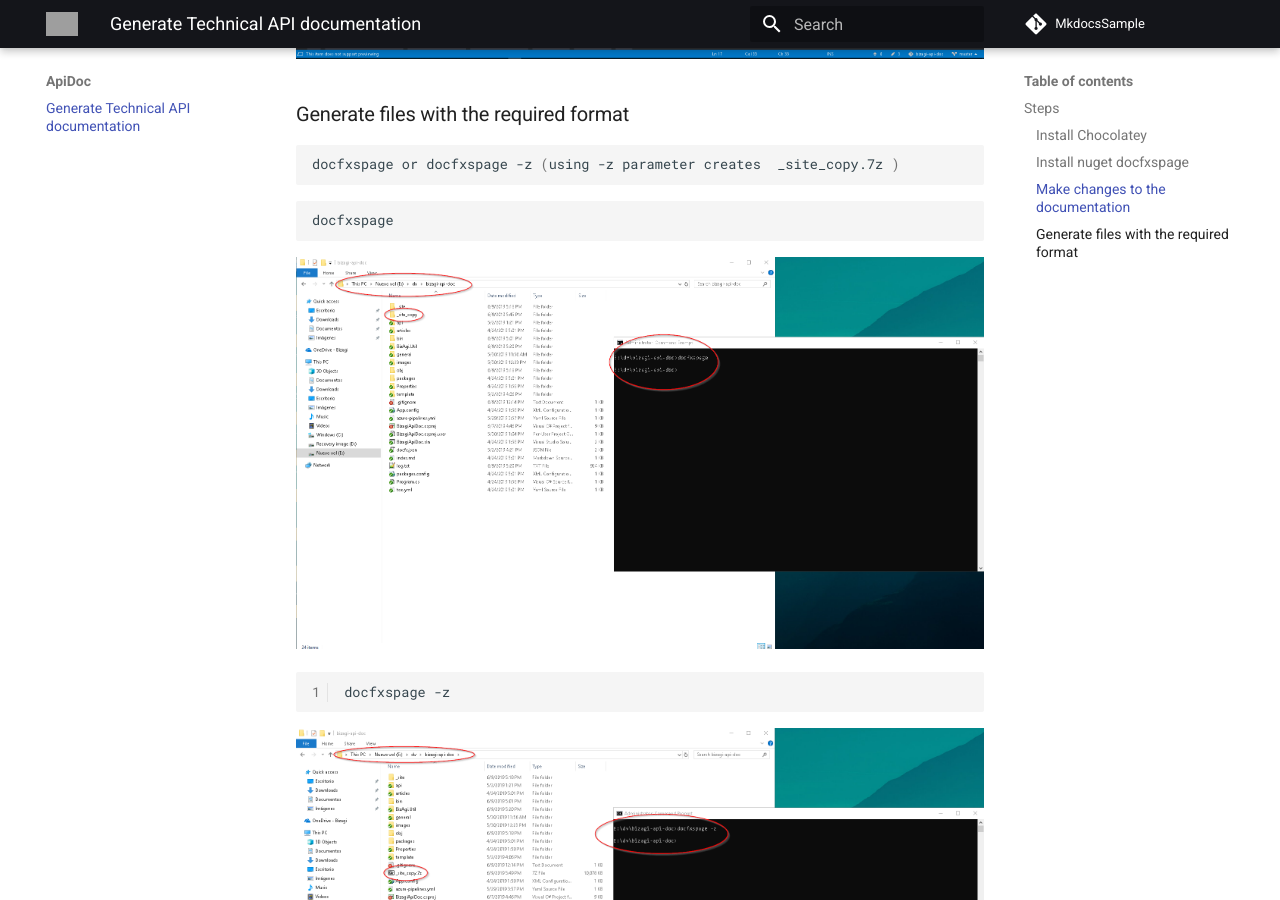
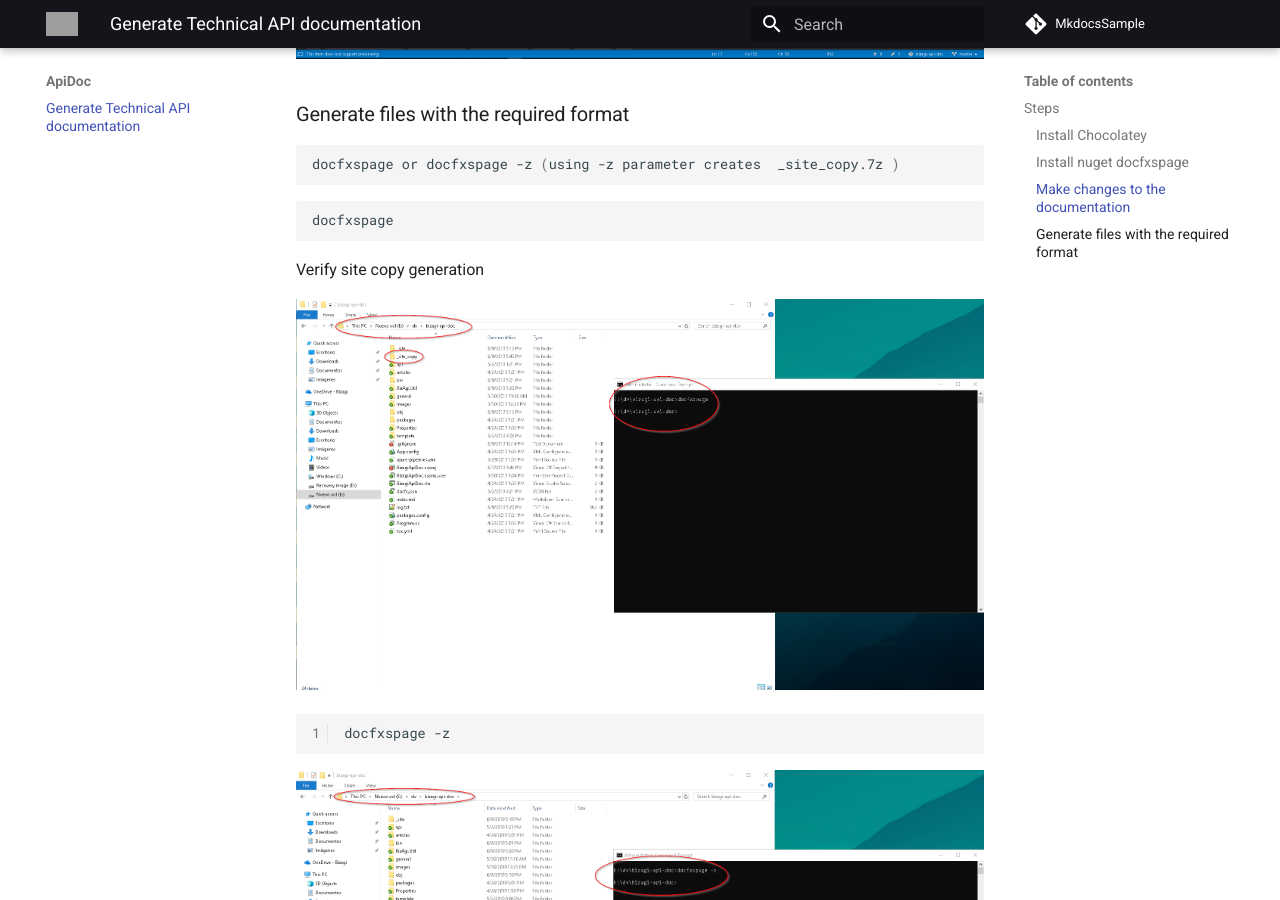
Before and after one commit to luis-s13/testMkdocs2, an MkDocs documentation site: the page built from docs/ApiDoc/readme.md, in a window 1280 px wide and 900 px high, scrolled down 2274 px. Built offline with MkDocs 1.6.1 and Material for MkDocs 9.7.7, drawn with Linux system fonts in a browser that asks for light colours; grey boxes are pictures that could not be loaded.

Commit message:
Update readme.md

````diff
--- a/docs/ApiDoc/readme.md
+++ b/docs/ApiDoc/readme.md
@@ -40,6 +40,7 @@ docfxspage or docfxspage -z (using -z parameter creates  _site_copy.7z )
 ```
 docfxspage
 ```
+Verify site copy generation
 
 ![_site_copy](res/create_folder.png "_site_copy")
 
````
